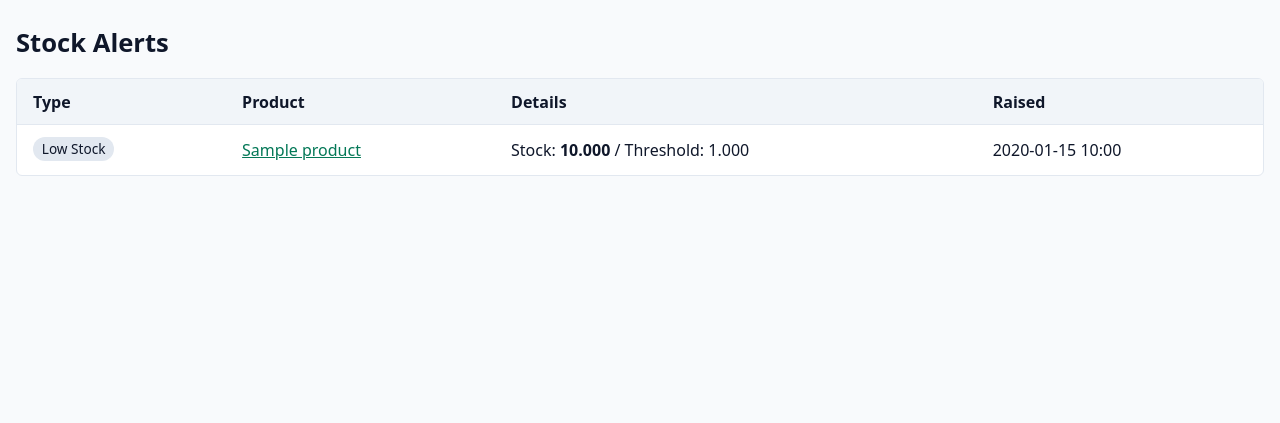
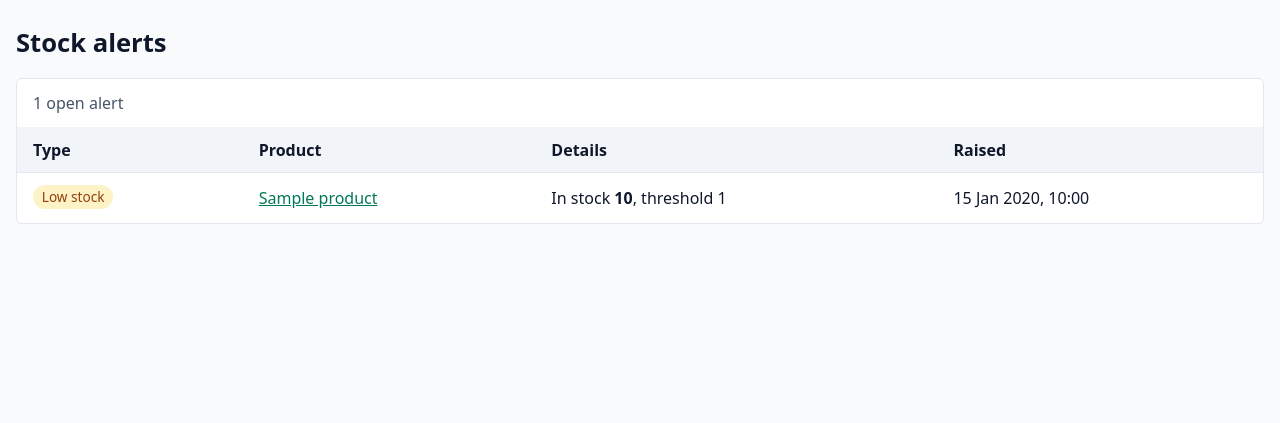
Before and after one commit to ami-JANI/smartmart, a Spring Boot app: page /alerts in a window 1280 px wide. Shown: the part 56-479 px from the top of the page. Run offline with Spring Boot 4, Linux system fonts and the light colour scheme; tables that the repository leaves empty hold one stand-in row (values such as "Sample post"); some of the project's set-up classes (security, data sources, template engines, error pages and the like) are left out, and stand-ins take their place.

Commit message:
fix(ui): match the alerts page to the other lists
The page used badge and empty-state classes that app.css does not have,
and showed raw numbers and ISO dates. It now uses the shared badges, a
count caption and an empty row like the other lists, quantities without
trailing zeros, and dates as "18 Nov 2026". Model attributes and routes
are unchanged.

Refs: SCRUM-53

```diff
--- a/src/main/resources/templates/inventory/alerts.html
+++ b/src/main/resources/templates/inventory/alerts.html
@@ -4,25 +4,27 @@
   Visible to INVENTORY_STAFF and MANAGER.
 
   Model attributes:
-    alerts    list of AlertView records (newest raisedAt first)
+    alerts    list of AlertView records, newest raisedAt first: id, type (LOW_STOCK or NEAR_EXPIRY),
+              productId, productName, raisedAt (Instant); LOW_STOCK adds totalStock and threshold,
+              NEAR_EXPIRY adds batchNumber, quantity and expiryDate (LocalDate)
     activeNav "alerts"
+  The open alert count for the menu badge comes from AlertModelAdvice (layout/base.html).
+  Quantities are shown without trailing zeros, since AlertView has no sale unit.
 */-->
 <html lang="en" th:replace="~{layout/base :: layout(~{::title}, ~{::main})}" xmlns:th="http://www.thymeleaf.org">
 <head>
-    <title>Stock Alerts - SmartMart</title>
+    <title>Stock alerts - SmartMart</title>
 </head>
 <body>
 <main id="main-content" class="container">
     <div class="page-header">
-        <h1>Stock Alerts</h1>
+        <h1>Stock alerts</h1>
     </div>
 
-    <div th:if="${alerts == null or alerts.isEmpty()}" class="empty-state">
-        <p>No open alerts. Stock levels and batch expiry dates are in good standing.</p>
-    </div>
-
-    <div th:if="${alerts != null and !alerts.isEmpty()}" class="table-wrap">
+    <div class="table-wrap">
         <table class="table">
+            <caption th:with="count=${alerts == null ? 0 : alerts.size()}"
+                     th:text="${count} + (${count == 1} ? ' open alert' : ' open alerts')">0 open alerts</caption>
             <thead>
             <tr>
                 <th scope="col">Type</th>
@@ -32,23 +34,29 @@
             </tr>
             </thead>
             <tbody>
-            <tr th:each="alert : ${alerts}">
+            <tr th:each="alert : ${alerts}" th:with="lowStock=${alert.type.name() == 'LOW_STOCK'}">
                 <td>
-                    <span th:if="${alert.type.name() == 'LOW_STOCK'}" class="badge badge-warning">Low Stock</span>
-                    <span th:if="${alert.type.name() == 'NEAR_EXPIRY'}" class="badge badge-danger">Near Expiry</span>
+                    <span class="badge badge-warn" th:if="${lowStock}">Low stock</span>
+                    <span class="badge badge-bad" th:unless="${lowStock}">Near expiry</span>
                 </td>
                 <td>
-                    <a th:href="@{/products/{id}(id=${alert.productId})}" th:text="${alert.productName}">Product Name</a>
+                    <a th:href="@{/products/{id}(id=${alert.productId})}" href="#" th:text="${alert.productName}">Product</a>
                 </td>
                 <td>
-                    <span th:if="${alert.type.name() == 'LOW_STOCK'}">
-                        Stock: <strong th:text="${alert.totalStock}">0</strong> / Threshold: <span th:text="${alert.threshold}">10</span>
+                    <span th:if="${lowStock}">
+                        In stock <strong th:text="${alert.totalStock.stripTrailingZeros().toPlainString()}">3</strong>,
+                        threshold <span th:text="${alert.threshold.stripTrailingZeros().toPlainString()}">10</span>
                     </span>
-                    <span th:if="${alert.type.name() == 'NEAR_EXPIRY'}">
-                        Batch <strong th:text="${alert.batchNumber}">B1</strong>: <span th:text="${alert.quantity}">5</span> units expiring on <strong th:text="${alert.expiryDate}">2026-11-15</strong>
+                    <span th:unless="${lowStock}">
+                        Batch <strong th:text="${alert.batchNumber}">B-1</strong>:
+                        <span th:text="${alert.quantity.stripTrailingZeros().toPlainString()}">5</span> left,
+                        expires <strong th:text="${#temporals.format(alert.expiryDate, 'dd MMM yyyy')}">15 Nov 2026</strong>
                     </span>
                 </td>
-                <td th:text="${#temporals.format(alert.raisedAt, 'yyyy-MM-dd HH:mm')}">2026-11-10 12:00</td>
+                <td th:text="${#temporals.format(alert.raisedAt, 'dd MMM yyyy, HH:mm')}">10 Nov 2026, 12:00</td>
+            </tr>
+            <tr th:if="${alerts == null or alerts.isEmpty()}">
+                <td colspan="4" class="table-empty">No open alerts. Stock levels and expiry dates are fine.</td>
             </tr>
             </tbody>
         </table>
```
